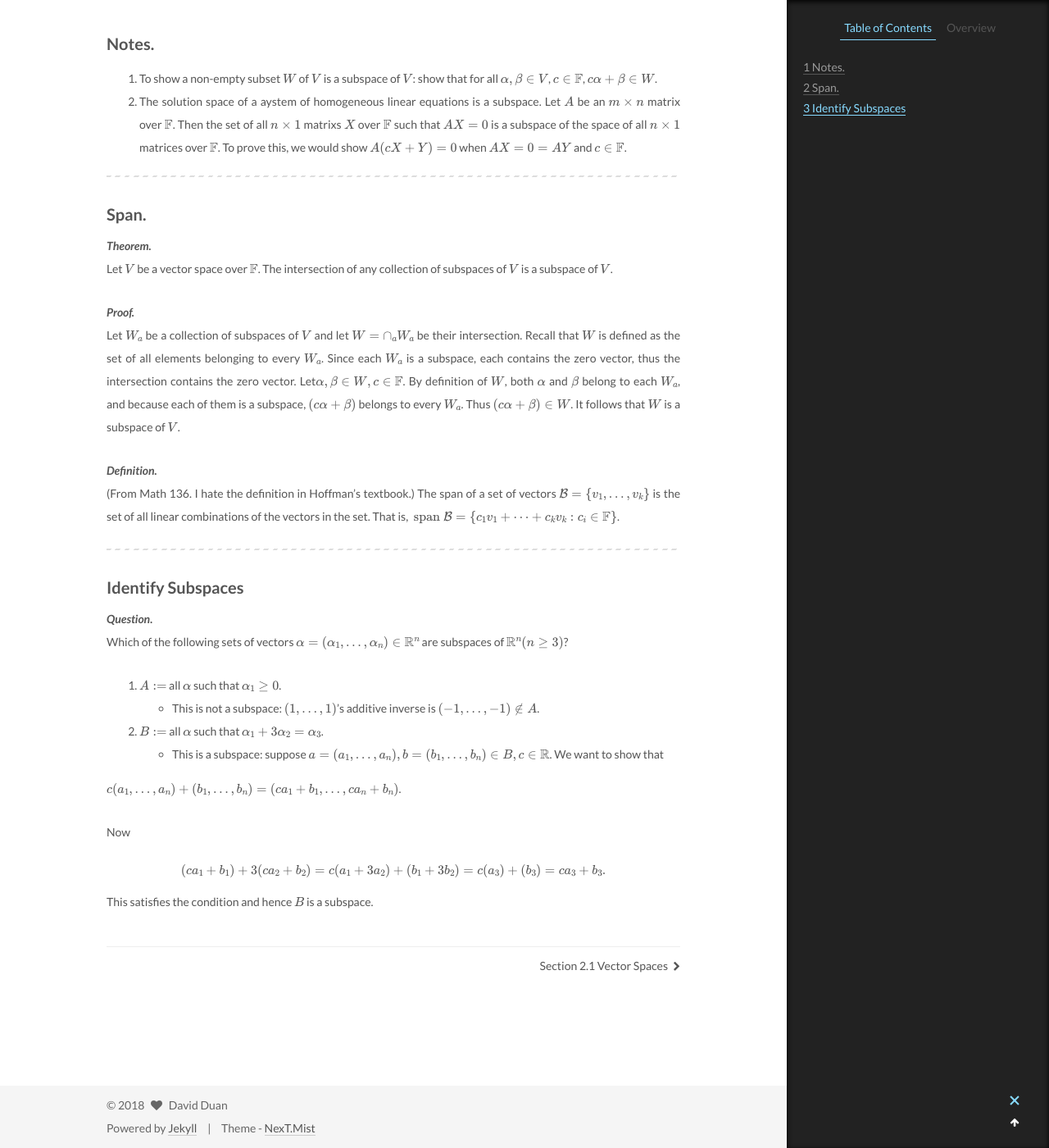
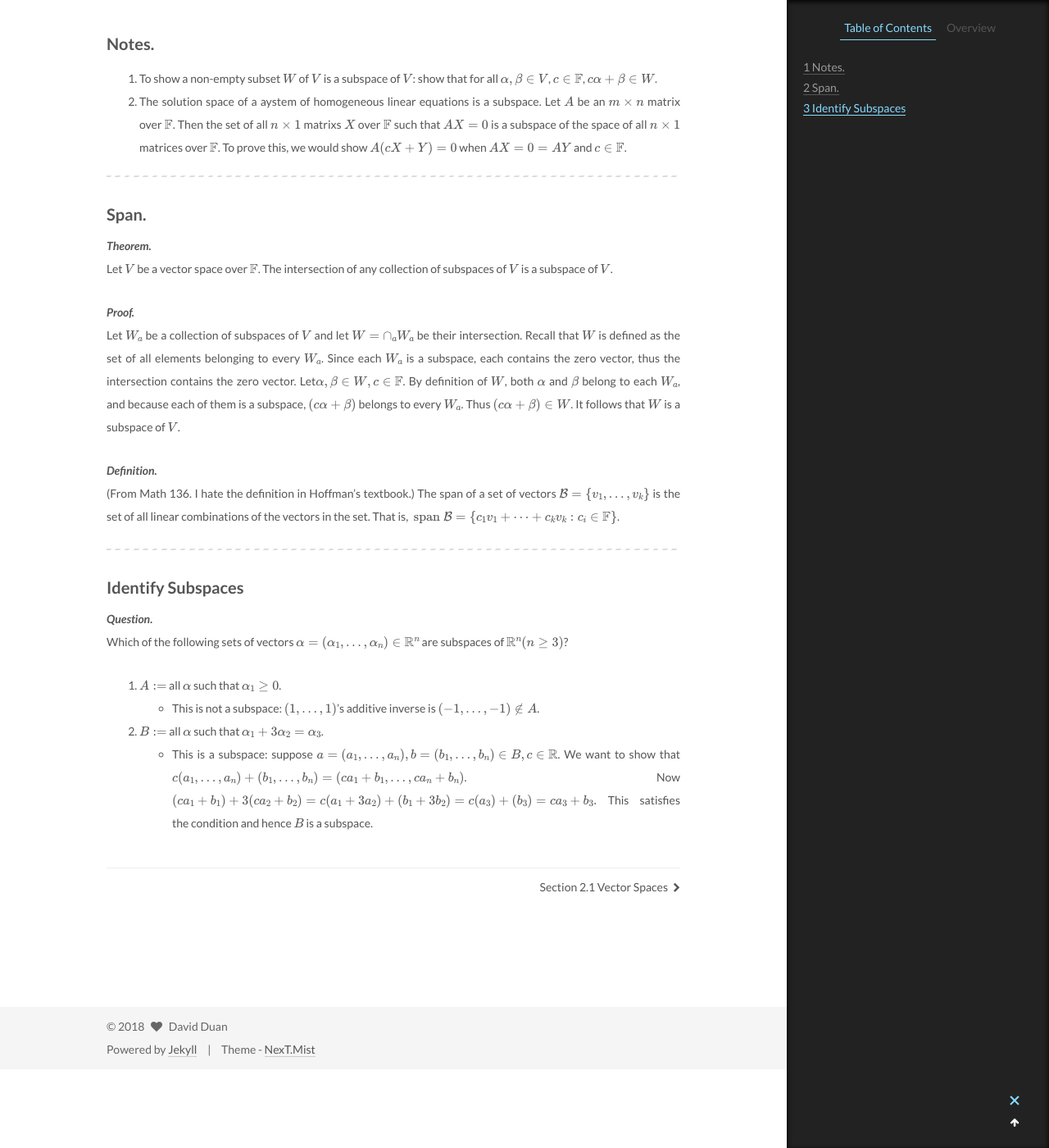
Before and after one commit to owaindex/Rootofallevii.github.io, a Jekyll site: the page built from _posts/2018-02-05-Section-2.2-Subspaces.md, in a window 1280 px wide and 1400 px high, scrolled down 275 px. Shown: the whole window at 82% size. Built offline with Jekyll 4.4.1, drawn with Linux system fonts in a browser that asks for light colours; formulas are drawn with MathJax 3.

```diff
--- a/_posts/2018-02-05-Section-2.2-Subspaces.md
+++ b/_posts/2018-02-05-Section-2.2-Subspaces.md
@@ -24,12 +24,4 @@ Which of the following sets of vectors $\alpha = (\alpha_1, \ldots, \alpha_n) \i
 1. $A :=$ all $\alpha$ such that $\alpha_1 \geq 0$.
   - This is not a subspace: $(1, \ldots, 1)$'s additive inverse is $(-1, \ldots, -1)\notin A$.
 2. $B :=$ all $\alpha$ such that $\alpha_1 + 3\alpha_2 = \alpha_3$.
-  - This is a subspace: suppose $a = (a_1, \ldots, a_n), b = (b_1, \ldots, b_n) \in B, c \in \mathbb{R}$. We want to show that
-
-  $$c(a_1, \ldots, a_n) + (b_1, \ldots, b_n) = (ca_1+b_1, \ldots, ca_n+b_n)$$.
-
-  Now
-
-  $$(ca_1 + b_1) + 3(ca_2+b_2) = c(a_1+3a_2) + (b_1+3b_2) = c(a_3)+(b_3) = ca_3 + b_3.$$
-
-  This satisfies the condition and hence $B$ is a subspace.
+  - This is a subspace: suppose $a = (a_1, \ldots, a_n), b = (b_1, \ldots, b_n) \in B, c \in \mathbb{R}$. We want to show that $c(a_1, \ldots, a_n) + (b_1, \ldots, b_n) = (ca_1+b_1, \ldots, ca_n+b_n)$. Now $(ca_1 + b_1) + 3(ca_2+b_2) = c(a_1+3a_2) + (b_1+3b_2) = c(a_3)+(b_3) = ca_3 + b_3.$ This satisfies the condition and hence $B$ is a subspace.
```
